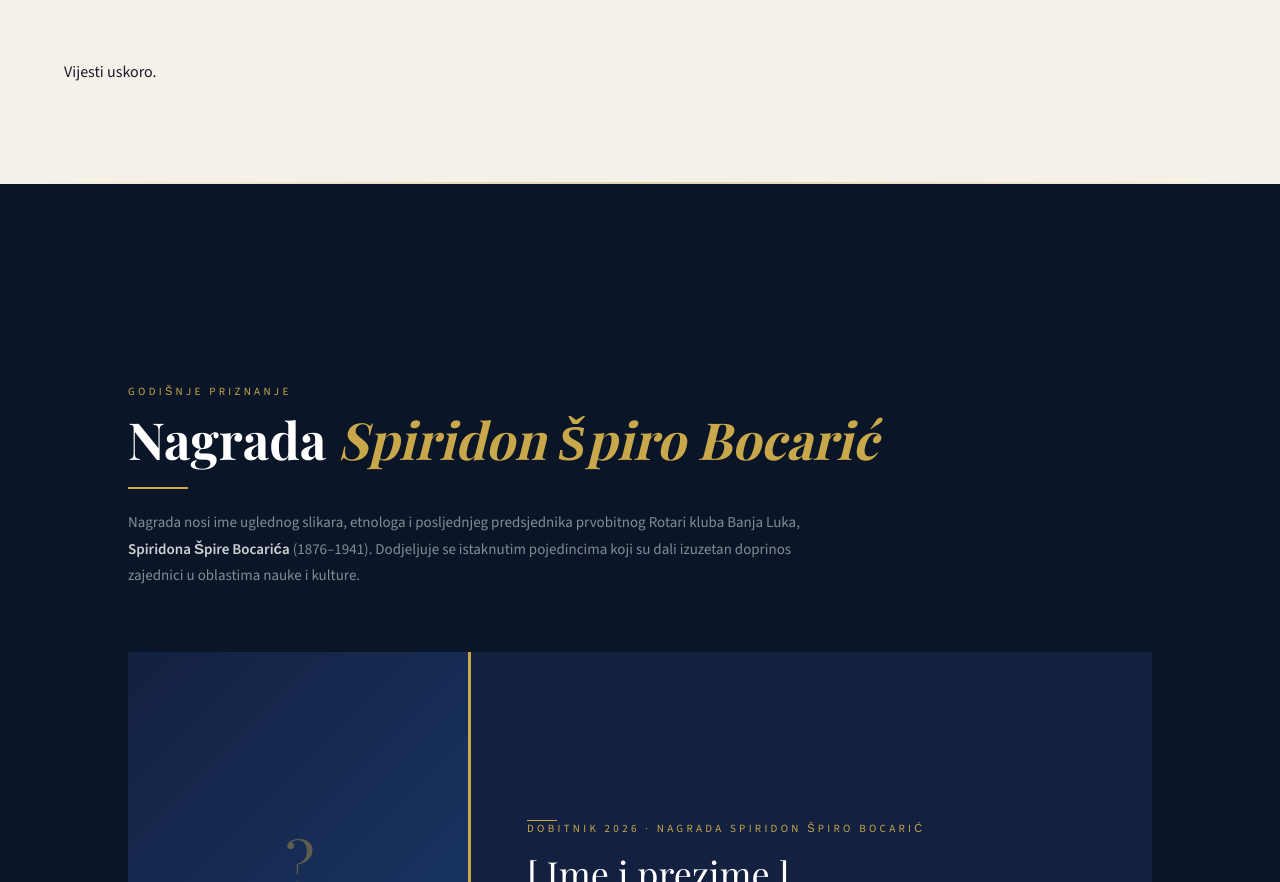
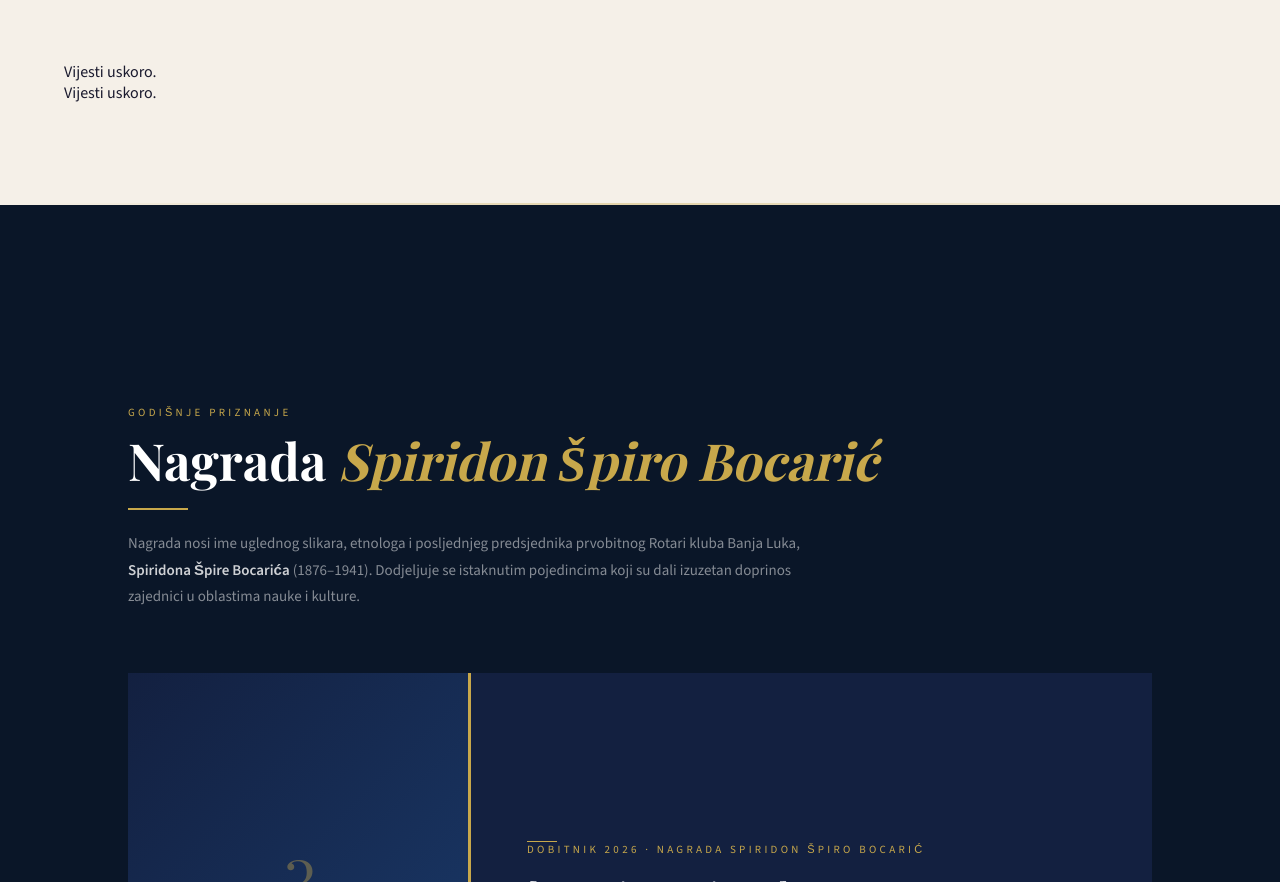
Before and after one commit to rcbanjaluka/rcbanjaluka, an Eleventy site: page index.njk in a window 1280 px wide. Shown: the part 4091-4973 px from the top of the page. Built offline with nearby package versions, Linux system fonts and the light colour scheme; Eleventy itself is replaced by a stand-in of ours; files that its build step writes are made by us from their sources; files whose address does not match are found by name; a web font is replaced by a local one.

Commit message:
Update index.njk

```diff
--- a/index.njk
+++ b/index.njk
@@ -1728,6 +1728,7 @@
 {%- else %}
     <p class="sr">Vijesti uskoro.</p>
     <p class="en">News coming soon.</p>
+<p class="sr">Vijesti uskoro.</p>
 {%- endif %}
   </div>
 </section>
```
